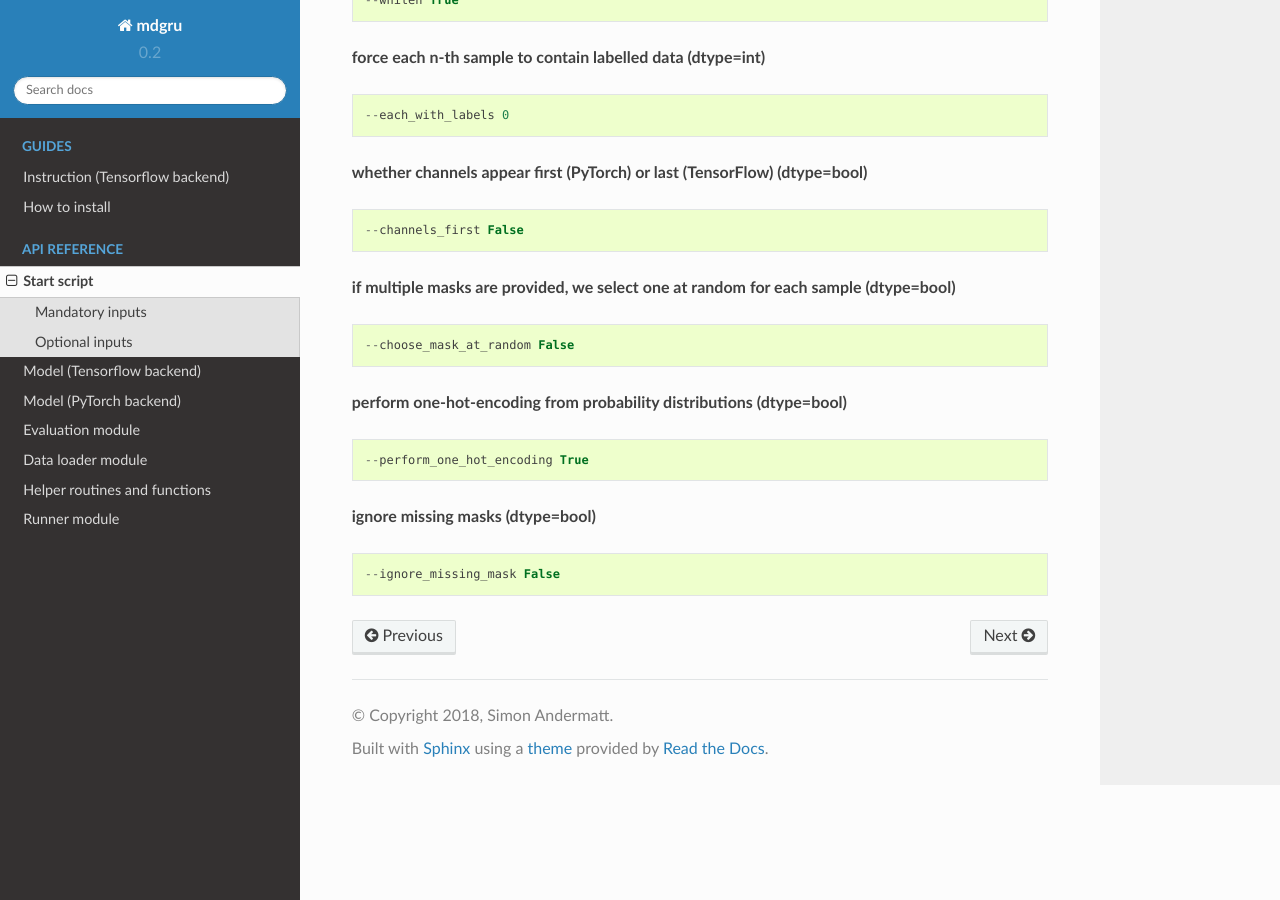
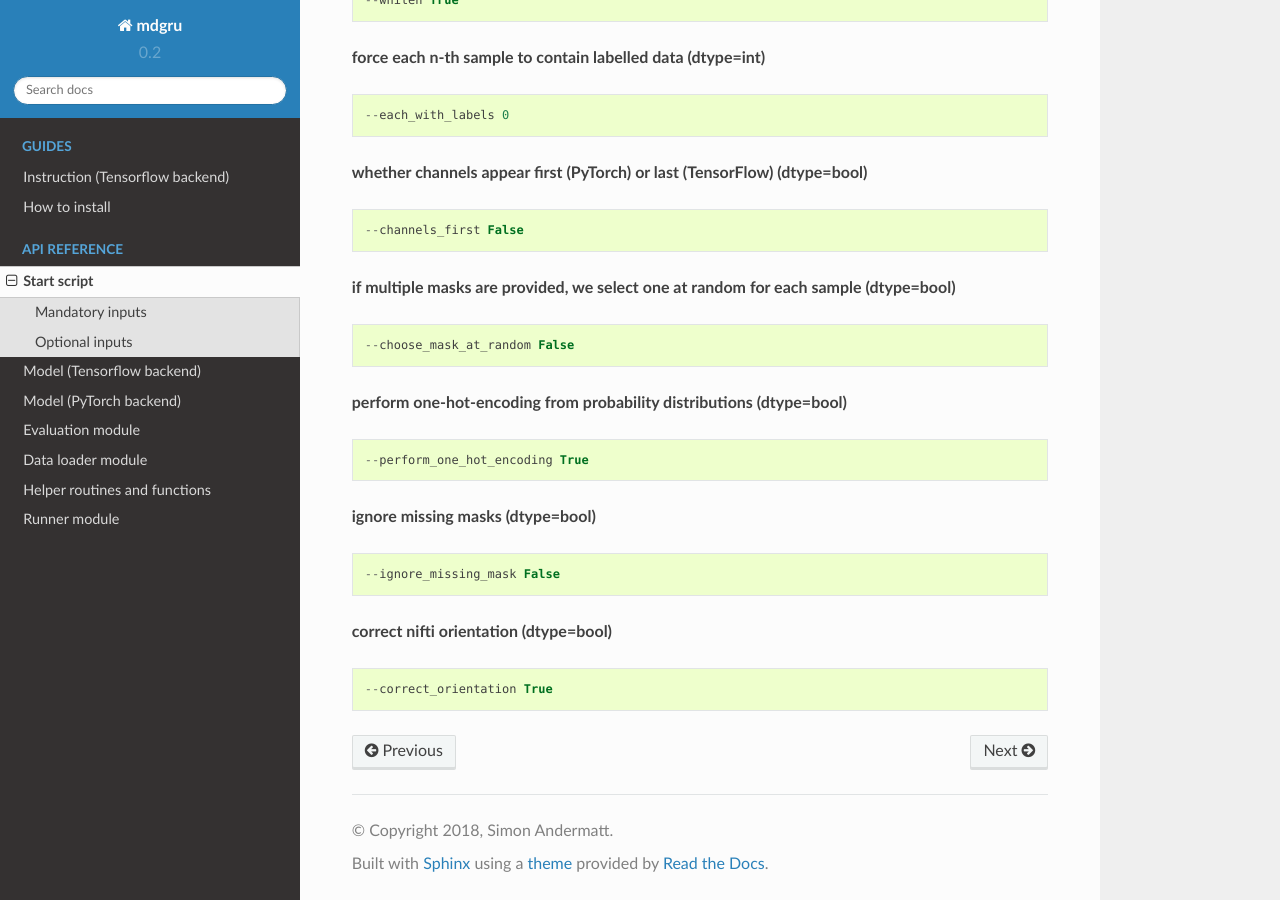
Before and after one commit to zubata88/mdgru, a Sphinx documentation site: the page built from docs/RUN_mdgru.rst, in a window 1280 px wide and 900 px high, scrolled down 4632 px. Built offline with Sphinx 7.4.7 and the Read the Docs theme 2.0.0, drawn with Linux system fonts in a browser that asks for light colours.

Commit message:
Update RUN_mdgru.rst

```diff
--- a/docs/RUN_mdgru.rst
+++ b/docs/RUN_mdgru.rst
@@ -217,3 +217,8 @@ These are optional inputs for which the default values (listed in the commands b
 ::
 
     --ignore_missing_mask False
+
+**correct nifti orientation (dtype=bool)**
+::
+
+    --correct_orientation True
```
